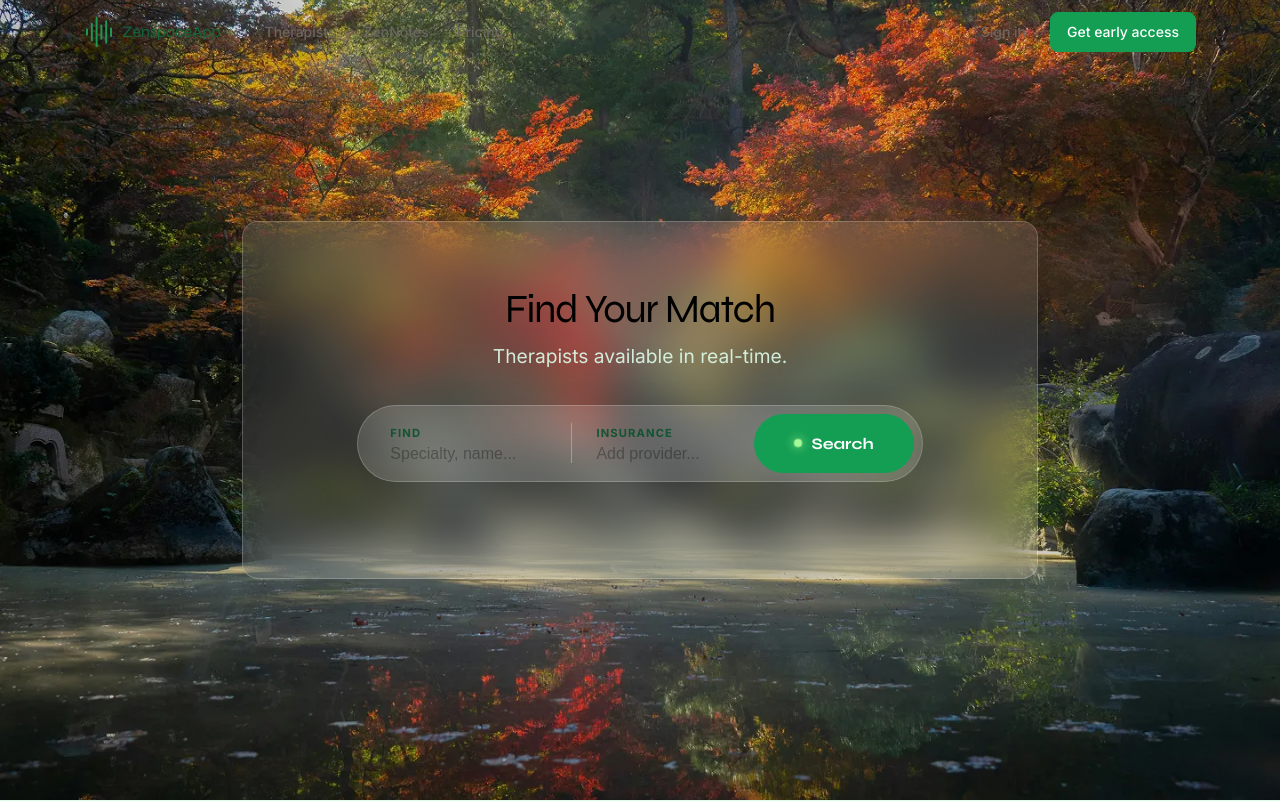
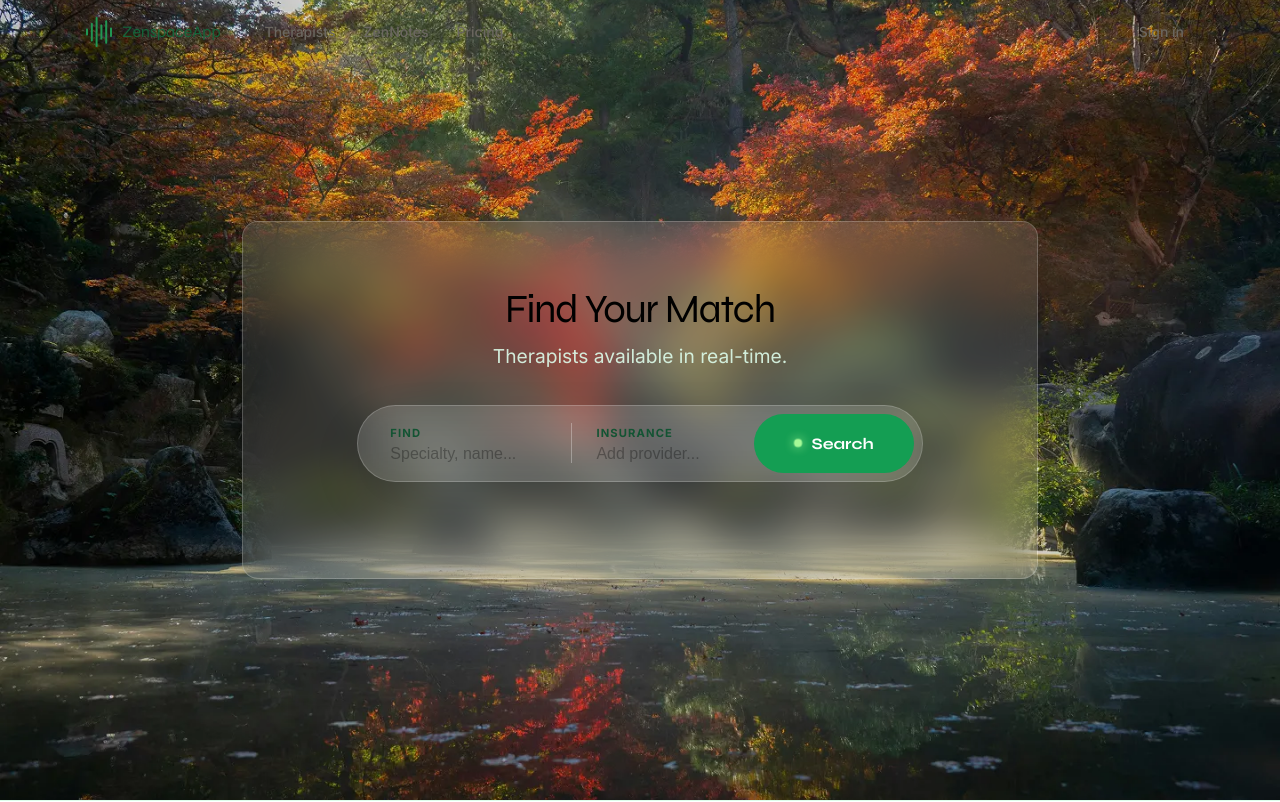
Before and after one commit to ZenSpaceApp/zenspace, a Next.js app: page / in a window 1280 px wide. Shown: the top 802 px of the page. Built offline with nearby package versions, Linux system fonts and the light colour scheme.

Commit message:
Disable early access action from navbar

```diff
--- a/components/Navbar/Navbar.tsx
+++ b/components/Navbar/Navbar.tsx
@@ -39,9 +39,9 @@ export function Navbar() {
 
         <div className={styles.actions}>
           <Link href="/login" className={styles.signIn}>Sign in</Link>
-          <Link href="/early-access" className={`${styles.cta} btn btn--primary`}>
+          {/* <Link href="/early-access" className={`${styles.cta} btn btn--primary`}>
             Get early access
-          </Link>
+          </Link> */}
         </div>
 
         <button
```
